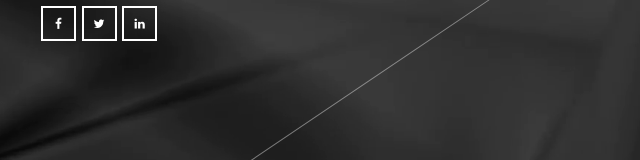
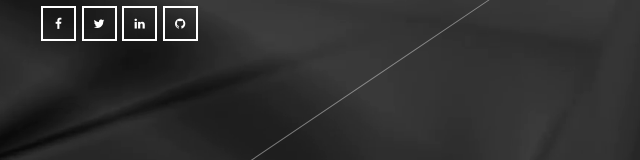
Before and after one commit to magua-io/liangjiapei.github.io, a plain HTML site: page index.html in a window 1280 px wide. Shown: the part 463-623 px from the top of the page, 0-640 px from the left. Drawn offline with nearby package versions, Linux system fonts and the light colour scheme.

Commit message:
Added fa-github to website" ;

```diff
--- a/index.html
+++ b/index.html
@@ -42,11 +42,12 @@
 				<h1><span>Hi, I'm</span>Jiapei Liang</h1>
                                                 <h2>Software Engineer</h2>
 				<a class="btn btn-download" href="./assets/resume.pdf">Download Resume</a>
-                                                     <ul class="social">
+        <ul class="social">
 					<li><a href="https://www.facebook.com/jiapei.io"><i class="fa fa-facebook"></i></a></li>
 					<li><a href="https://twitter.com/jiapei_io"><i class="fa fa-twitter"></i></a></li>
 					<li><a href="https://www.linkedin.com/in/jiapei-liang/"><i class="fa fa-linkedin"></i></a></li>
-				     </ul>
+					<li><a href="https://github.com/liangjiapei"><i class="fa fa-github"></i></a></li>
+				</ul>
 
 			</div>
 		</div>
```
